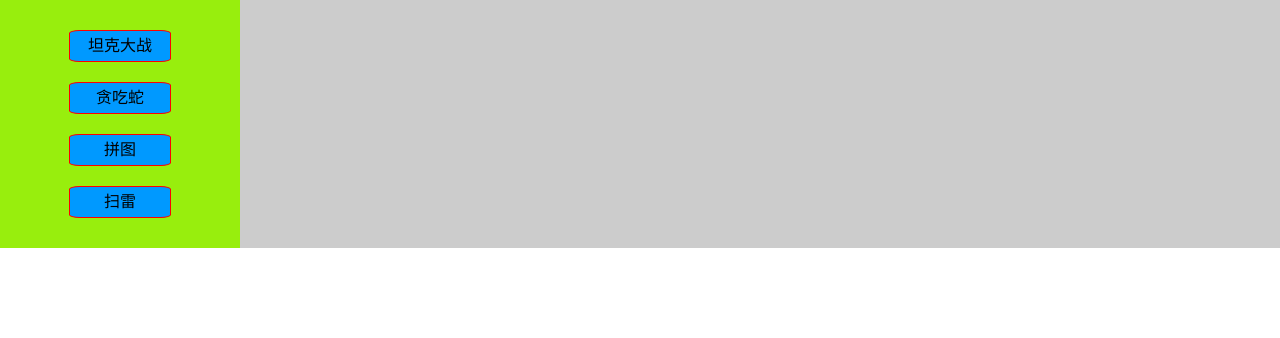
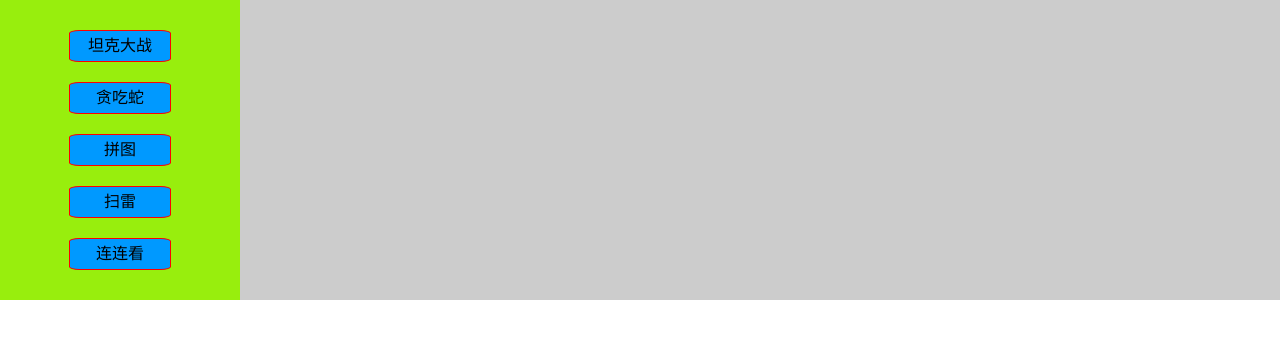
Before and after one commit to Crazy-Dark/MyElement, a website: page index.html in a window 1280 px wide. Drawn offline with Linux system fonts and the light colour scheme.

Commit message:
lianlian

```diff
--- a/index.html
+++ b/index.html
@@ -12,6 +12,7 @@
             <li>贪吃蛇</li>
             <li>拼图</li>
             <li>扫雷</li>
+            <li>连连看</li>
         </ul>
     </div>
 </body>
```
